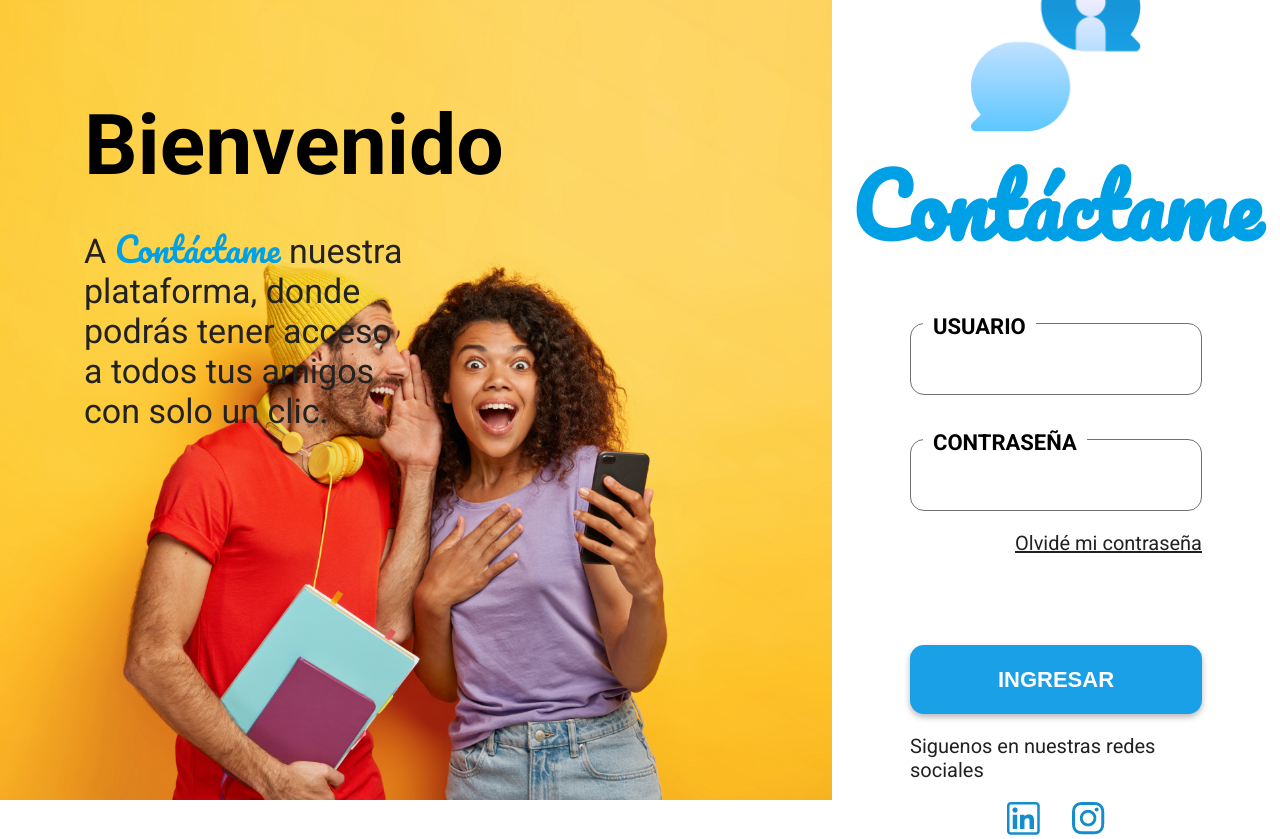
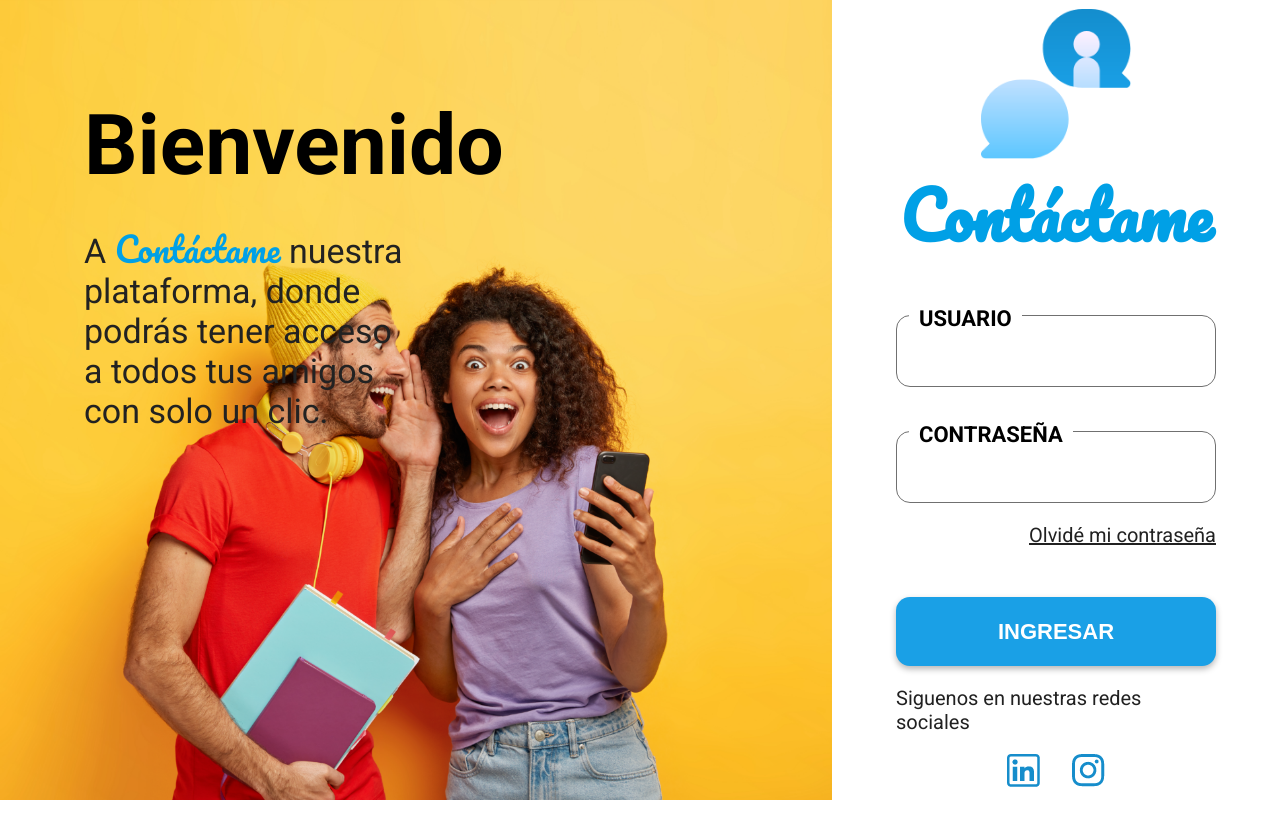
Before and after one commit to Uvacoder/idata-users, a React (Create React App) app: page /login in a window 1280 px wide. After the commit the page ends 800 px from the top, so only its background shows below. Built offline with nearby package versions, Linux system fonts and the light colour scheme.

Commit message:
feat: apply responsives styles in login

```diff
--- a/src/pages/login/loginPage.scss
+++ b/src/pages/login/loginPage.scss
@@ -1,4 +1,4 @@
-@import '../../_common.scss';
+@import "../../_common";
 
 .login {
   &__page {
@@ -8,8 +8,9 @@
 
   &__banner {
     &-wrapper {
-			background-image: url('../../assets/fondo.png');
+      background-image: url("../../assets/fondo.png");
       background-size: cover;
+      display: none;
       padding: 6rem 5.25rem;
       width: 65%;
     }
@@ -29,7 +30,7 @@
 
       &--brand {
         color: $color-primary;
-				font-family: 'Pacifico';
+        font-family: "Pacifico";
       }
     }
   }
@@ -40,19 +41,19 @@
       display: flex;
       flex-direction: column;
       justify-content: center;
-			padding: 0 4.875rem;
-			width: 35%;
+      padding: 0 1rem;
+      width: 100%;
     }
 
     &-image {
-			max-width: 170px;
+      max-width: 100px;
       width: 100%;
     }
 
     &-title {
       color: $color-primary;
-			font-size: 5.25rem;
-			font-family: 'Pacifico';
+      font-size: 2rem;
+      font-family: "Pacifico";
       margin: 0;
     }
 
@@ -68,7 +69,7 @@
       position: relative;
 
       > label {
-				background-color:white;
+        background-color: white;
         font-size: 22px;
         line-height: 25px;
         font-weight: bold;
@@ -106,7 +107,7 @@
     }
 
     &-submit-button {
-			background-color: #1AA0E6;
+      background-color: #1aa0e6;
       border: none;
       border-radius: 14px;
       box-shadow: 0px 3px 6px rgba(0, 0, 0, 0.29);
@@ -114,7 +115,7 @@
       font-size: 22px;
       font-weight: bold;
       line-height: 25px;
-			margin-top: 90px;
+      margin-top: 30px;
       padding: 22px 0;
       text-transform: uppercase;
       width: 100%;
@@ -138,3 +139,47 @@
     }
   }
 }
+
+@include min-medium-device {
+  .login {
+    &__banner {
+      &-wrapper {
+        display: initial;
+      }
+    }
+
+    &__form {
+      &-wrapper {
+        width: 35%;
+      }
+
+      &-title {
+        font-size: 2rem;
+      }
+    }
+  }
+}
+
+@include min-extra-large-device {
+  .login {
+    &__form {
+      &-wrapper {
+        padding: 0 4rem;
+        width: 35%;
+      }
+
+      &-image {
+        max-width: 150px;
+        width: 100%;
+      }
+
+      &-title {
+        font-size: 4rem;
+      }
+
+      &-submit-button {
+        margin-top: 50px;
+      }
+    }
+  }
+}
```
Lines whose indentation alone changed are shown as unchanged.
